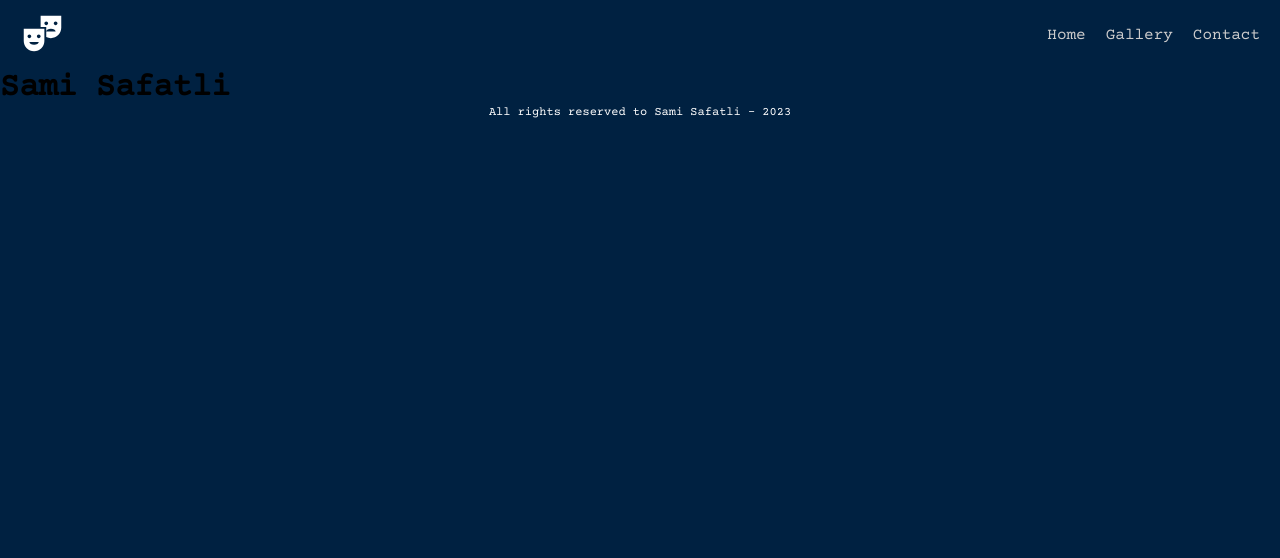
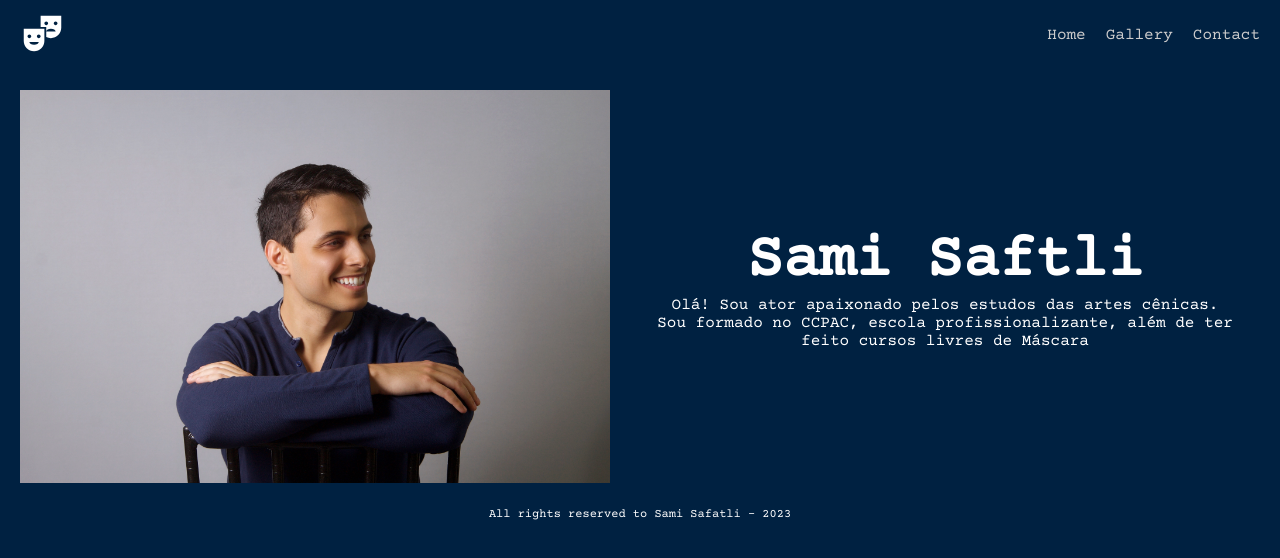
Before and after one commit to samisafatli/PortfolioGallery, a React (Vite) app: page / in a window 1280 px wide. Shown: the top 558 px of the page. Built offline with nearby package versions, Linux system fonts and the light colour scheme.

Commit message:
Update HomePage component

```diff
--- /dev/null
+++ b/src/Pages/HomePage/HomePage.css
@@ -0,0 +1,37 @@
+h1{
+  text-align: center;
+  font-size: 6rem;
+}
+
+.container {
+  display: flex;
+  flex-direction: row;
+  align-items: center;
+  justify-content: center;
+  padding: 20px;
+  gap: 20px;
+}
+
+.imageSection {
+  flex: 1;
+  width: 25%;
+}
+
+.actorImage {
+  object-fit: cover;
+  width: 100%;
+}
+
+.textSection {
+  flex: 1;
+  padding: 20px;
+  color: white;
+  text-align: center;
+}
+
+
+@media (max-width: 768px) {
+  .container {
+    flex-direction: column;
+  }
+}
--- a/src/Pages/HomePage/HomePage.tsx
+++ b/src/Pages/HomePage/HomePage.tsx
@@ -1,8 +1,16 @@
+import './HomePage.css'
 function HomePage() {
   return (
-    <div>
+    <div className="home_page_container">
       <div className="container">
-        <h1>Sami Safatli</h1>
+        <div className="imageSection">
+          <img src="../public/photos/background_IMG_2253.JPG" alt="Ator" className="actorImage" />
+        </div>
+        <div className="textSection">
+          <h1>Sami Saftli</h1>
+          <p>Olá! Sou ator apaixonado pelos estudos das artes cênicas.</p>
+          <p>Sou formado no CCPAC, escola profissionalizante, além de ter feito cursos livres de Máscara</p>
+        </div>
       </div>
     </div>
   )
```
